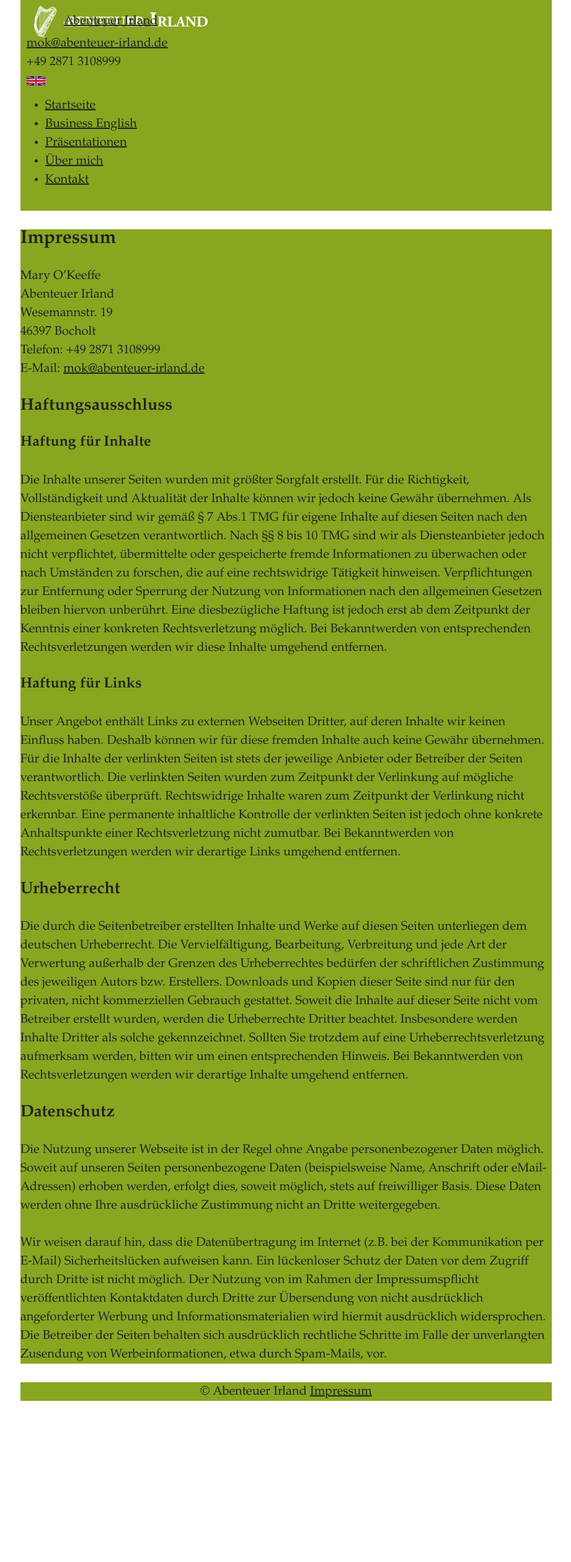
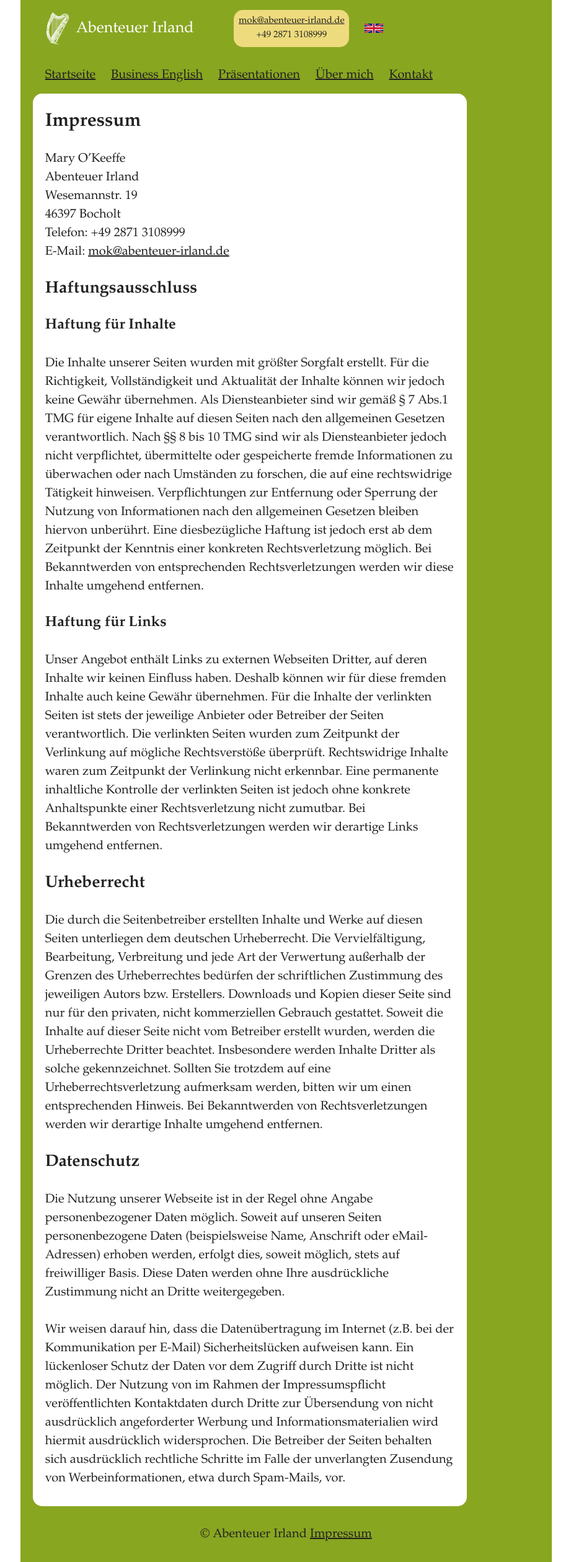
Before and after one commit to ArloL/abenteuer-irland, a Jekyll site: the page built from impressum.md, in a window 1280 px wide. Shown: the whole page at 62% size, without its empty margins (108-1029 px from the left). Built offline with Jekyll 4.4.1, drawn with Linux system fonts in a browser that asks for light colours; before the commit the page ends 2290 px from its top, so only the background shows below that.

Commit message:
Compile less

```diff
--- a/_includes/header.html
+++ b/_includes/header.html
@@ -15,7 +15,7 @@
     <meta http-equiv="Content-Language" content="{{language}}">
     <meta name="viewport" content="width=device-width">
     <base href="{{site.url}}{{site.baseurl}}">
-    <link rel="stylesheet" href="css/d41d8cd98f00b204e9800998ecf8427e.css">
+    <link rel="stylesheet" href="css/08a1a6035acfc0f224732bf84e29dcf5.css">
     {% if page.canonical %}
     <link rel="canonical" href="{{site.url}}{{site.baseurl}}{{page.canonical}}">
     {% endif %}
--- /dev/null
+++ b/css/08a1a6035acfc0f224732bf84e29dcf5.css
@@ -0,0 +1,69 @@
+article,aside,details,figcaption,figure,footer,header,hgroup,main,nav,section,summary{display:block}
+audio,canvas,video{display:inline-block}
+audio:not([controls]){display:none;height:0}
+[hidden]{display:none}
+html{font-family:sans-serif;-ms-text-size-adjust:100%;-webkit-text-size-adjust:100%;}
+body{margin:0}
+a:focus{outline:thin dotted}
+a:active,a:hover{outline:0}
+h1{font-size:2em;margin:0.67em 0}
+abbr[title]{border-bottom:1px dotted}
+b,strong{font-weight:bold}
+dfn{font-style:italic}
+hr{-moz-box-sizing:content-box;box-sizing:content-box;height:0}
+mark{background:#ff0;color:#000}
+code,kbd,pre,samp{font-family:monospace, serif;font-size:1em}
+pre{white-space:pre-wrap}
+q{quotes:"\201C" "\201D" "\2018" "\2019"}
+small{font-size:80%}
+sub,sup{font-size:75%;line-height:0;position:relative;vertical-align:baseline}
+sup{top:-0.5em}
+sub{bottom:-0.25em}
+img{border:0}
+svg:not(:root){overflow:hidden}
+figure{margin:0}
+fieldset{border:1px solid #c0c0c0;margin:0 2px;padding:0.35em 0.625em 0.75em}
+legend{border:0;padding:0;}
+button,input,select,textarea{font-family:inherit;font-size:100%;margin:0;}
+button,input{line-height:normal}
+button,select{text-transform:none}
+button,html input[type="button"],input[type="reset"],input[type="submit"]{-webkit-appearance:button;cursor:pointer;}
+button[disabled],html input[disabled]{cursor:default}
+input[type="checkbox"],input[type="radio"]{box-sizing:border-box;padding:0;}
+input[type="search"]{-webkit-appearance:textfield;-moz-box-sizing:content-box;-webkit-box-sizing:content-box;box-sizing:content-box}
+input[type="search"]::-webkit-search-cancel-button,input[type="search"]::-webkit-search-decoration{-webkit-appearance:none}
+button::-moz-focus-inner,input::-moz-focus-inner{border:0;padding:0}
+textarea{overflow:auto;vertical-align:top;}
+table{border-collapse:collapse;border-spacing:0}
+html,button,input,select,textarea{color:#222}
+body{font-family:"Palatino Linotype",Palatino,Palladio,"URW Palladio L","Book Antiqua",Baskerville,"Bookman Old Style","Bitstream Charter","Nimbus Roman No9 L",Garamond,"Apple Garamond","ITC Garamond Narrow","New Century Schoolbook","Century Schoolbook","Century Schoolbook L",Georgia,serif;font-size:1em;line-height:1.5}
+::-moz-selection{color:#fdf6e3;background:#268bd2;text-shadow:none}
+::selection{color:#fdf6e3;background:#268bd2;text-shadow:none}
+hr{display:block;height:1px;border:0;border-top:1px solid #ccc;margin:1.5em 0;padding:0}
+img{vertical-align:middle}
+fieldset{border:0;margin:0;padding:0}
+textarea{resize:vertical}
+h1{margin:1em 0;font-size:1.5em;line-height:1}
+h2{margin:1.1250281257031427em 0;font-size:1.3333em;line-height:1.1250281257031427}
+h3{margin:1.2857877593005314em 0;font-size:1.1666em;line-height:1.2857877593005314}
+h4{margin:1.2857877593005314em 0;font-size:1.1666em;font-style:italic;line-height:1.2857877593005314}
+h5{margin:1.5em 0;font-size:1em;line-height:1.5}
+h6{margin:1.5em 0;font-size:1em;font-style:italic;line-height:1.5}
+p{margin:1.5em 0}
+ol,ul{padding:0 0 0 1.5em;margin:1.5em 0}
+ul ul,ul ol,ol ol,ol ul{margin:0}
+a,a:active,a:visited{color:#222}
+.body{background:#89a620}
+.header{padding:0 1.5em}
+a.logo{font-size:1.25em;display:inline-block;vertical-align:middle;margin:.6em 0;color:#fff;text-decoration:none}
+.telBox{display:none;vertical-align:middle;font-size:.75em;padding:.5em;margin:1em 0;margin-left:4em;background-color:#eedb7d;text-align:center;-webkit-border-radius:1em;-moz-border-radius:1em;border-radius:1em}
+.language{display:inline-block;margin:1.5em 0;margin-left:1em}
+.nav{list-style:none;padding:0;margin:.75em 0}.nav li{display:inline}.nav li a{padding:.5em;white-space:nowrap}.nav li a:hover,.nav li a:focus{background:#f1ae5d}
+.article{max-width:33em;min-width:15em;word-wrap:break-word;background:#fff;padding:0 1em;margin:0 1em;-webkit-border-radius:.75em;-moz-border-radius:.75em;border-radius:.75em;}.article:before,.article:after{content:" ";display:table;}
+.article:after{clear:both}
+.article{*zoom:1}
+.article .mary{float:right;margin:1.5em 0 0.5em 1em;width:9em;height:auto;max-width:180px;max-height:200px}
+.footer{text-align:center;}.footer:before,.footer:after{content:" ";display:table;}
+.footer:after{clear:both}
+.footer{*zoom:1}
+@media only screen and (min-width:42em){body{font-size:1.25em} .telBox{display:inline-block}}@media only screen and (min-width:54em){.body{margin:0 1em}}@media only screen and (min-width:60em){.body{margin:0 2em}}@media only screen and (min-width:72em){.body{margin:0 22% 0 11%}}@media only screen and (min-width:90em){body{font-size:1.5em}}@media print{*{background:transparent !important;color:#000 !important;box-shadow:none !important;text-shadow:none !important} body{font-size:12pt;margin:0;max-width:none} a,a:visited{text-decoration:underline} a[href]:after{content:" (" attr(href) ")"} abbr[title]:after{content:" (" attr(title) ")"} .ir a:after,a[href^="javascript:"]:after,a[href^="#"]:after{content:""} pre,blockquote{border:1px solid #999;page-break-inside:avoid} thead{display:table-header-group;} tr,img{page-break-inside:avoid} img{max-width:100% !important} @page {margin:11% 22% 22% 11%}@page :left{margin:11% 11% 22% 22%}p,h2,h3{orphans:3;widows:3} h2,h3{page-break-after:avoid} .header,.footer{display:none} .article{margin:0}}
--- a/css/d41d8cd98f00b204e9800998ecf8427e.css
+++ /dev/null
@@ -1,84 +0,0 @@
-article,aside,details,figcaption,figure,footer,header,hgroup,main,nav,section,summary{display:block;}
-audio,canvas,video{display:inline-block;}
-audio:not([controls]){display:none;height:0;}
-[hidden]{display:none;}
-html{font-family:sans-serif;-ms-text-size-adjust:100%;-webkit-text-size-adjust:100%;}
-body{margin:0;}
-a:focus{outline:thin dotted;}
-a:active,a:hover{outline:0;}
-h1{font-size:2em;margin:0.67em 0;}
-abbr[title]{border-bottom:1px dotted;}
-b,strong{font-weight:bold;}
-dfn{font-style:italic;}
-hr{-moz-box-sizing:content-box;box-sizing:content-box;height:0;}
-mark{background:#ff0;color:#000;}
-code,kbd,pre,samp{font-family:monospace, serif;font-size:1em;}
-pre{white-space:pre-wrap;}
-q{quotes:"\201C" "\201D" "\2018" "\2019";}
-small{font-size:80%;}
-sub,sup{font-size:75%;line-height:0;position:relative;vertical-align:baseline;}
-sup{top:-0.5em;}
-sub{bottom:-0.25em;}
-img{border:0;}
-svg:not(:root){overflow:hidden;}
-figure{margin:0;}
-fieldset{border:1px solid #c0c0c0;margin:0 2px;padding:0.35em 0.625em 0.75em;}
-legend{border:0;padding:0;}
-button,input,select,textarea{font-family:inherit;font-size:100%;margin:0;}
-button,input{line-height:normal;}
-button,select{text-transform:none;}
-button,html input[type="button"],input[type="reset"],input[type="submit"]{-webkit-appearance:button;cursor:pointer;}
-button[disabled],html input[disabled]{cursor:default;}
-input[type="checkbox"],input[type="radio"]{box-sizing:border-box;padding:0;}
-input[type="search"]{-webkit-appearance:textfield;-moz-box-sizing:content-box;-webkit-box-sizing:content-box;box-sizing:content-box;}
-input[type="search"]::-webkit-search-cancel-button,input[type="search"]::-webkit-search-decoration{-webkit-appearance:none;}
-button::-moz-focus-inner,input::-moz-focus-inner{border:0;padding:0;}
-textarea{overflow:auto;vertical-align:top;}
-table{border-collapse:collapse;border-spacing:0;}
-html,button,input,select,textarea{color:#222222;}
-body{font-family:"Palatino Linotype",Palatino,Palladio,"URW Palladio L","Book Antiqua",Baskerville,"Bookman Old Style","Bitstream Charter","Nimbus Roman No9 L",Garamond,"Apple Garamond","ITC Garamond Narrow","New Century Schoolbook","Century Schoolbook","Century Schoolbook L",Georgia,serif;font-size:1em;line-height:1.5;}
-::-moz-selection{color:#fdf6e3;background:#268bd2;text-shadow:none;}
-::selection{color:#fdf6e3;background:#268bd2;text-shadow:none;}
-hr{display:block;height:1px;border:0;border-top:1px solid #ccc;margin:1.5em 0;padding:0;}
-img{vertical-align:middle;}
-fieldset{border:0;margin:0;padding:0;}
-textarea{resize:vertical;}
-#chromeframe{padding:0 1.5em;margin:0 auto;color:#fdf6e3;background-color:#d33682;}
-#chromeframe a,#chromeframe a:active,#chromeframe a:visited{color:#eee8d5;}
-h1{margin:1em 0;font-size:1.5em;line-height:1;}
-h2{margin:1.1250281257031427em 0;font-size:1.3333em;line-height:1.1250281257031427;}
-h3{margin:1.2857877593005314em 0;font-size:1.1666em;line-height:1.2857877593005314;}
-h4{margin:1.2857877593005314em 0;font-size:1.1666em;font-style:italic;line-height:1.2857877593005314;}
-h5{margin:1.5em 0;font-size:1em;line-height:1.5;}
-h6{margin:1.5em 0;font-size:1em;font-style:italic;line-height:1.5;}
-p{margin:1.5em 0;}
-ol,ul{padding:0 0 0 1.5em;margin:1.5em 0;}
-ul ul,ul ol,ol ol,ol ul{margin:0;}
-a,a:active,a:visited{color:#222222;}
-.header,.footer,.article{background:#89a620;}
-.lt-ie9 .header,.lt-ie9 .footer,.lt-ie9 .article{padding:0 1.5em;margin-right:auto;margin-left:auto;}
-.header{padding:0.25em 0.5em;}
-.nav{margin-top:0.5em;}.nav ul{font-size:0.8em;line-height:1.875;list-style:none;margin:0;padding:0;}.nav ul li{display:inline;}.nav ul li a{padding:0.4375em;white-space:nowrap;}.nav ul li a:hover,.nav ul li a:focus{background:#a5bb54;}
-.content{max-width:33em;min-width:15em;word-wrap:break-word;}
-.lt-ie7 .content{width:33em;}
-.header .logo{display:inline-block;vertical-align:top;background-image:url(../img/logo-2.png);background-size:295px 50px;width:295px;height:50px;}
-#telBox{display:inline-block;margin:0.25em 0.25em 0.25em 1em;padding:0.25em 1em;background-color:#eedb7d;font-size:0.75em;-webkit-border-radius:1em;-moz-border-radius:1em;border-radius:1em;}
-#telBox p{margin:0;font-size:1.125em;text-align:center;}
-#language{display:inline-block;margin:0.25em 0.25em 0.25em 1em;padding:0;}
-#language p{margin:0;}
-.article .content{background:#fff;padding:0.5em 1em;margin:0 1em;-webkit-border-radius:0.75em;-moz-border-radius:0.75em;border-radius:0.75em;}
-.footer{text-align:center;}
-.article img.floatright{margin:0 0 0.5em 1em;width:9em;height:auto;max-width:180px;max-height:200px;}
-.ireland-bg .article{background:url(../img/back-4.jpg) no-repeat left top #89a620;background-size:1150px 750px;}.ireland-bg .article .content{background:rgba(255, 255, 255, 0.8);margin-top:1em;margin-bottom:1em;}
-.floatright{float:right;}
-.floatleft{float:left;}
-.ir{background-color:transparent;border:0;overflow:hidden;*text-indent:-9999px;}
-.ir:before{content:"";display:block;width:0;height:150%;}
-.hidden{display:none !important;visibility:hidden;}
-.visuallyhidden{border:0;clip:rect(0 0 0 0);height:1px;margin:-1px;overflow:hidden;padding:0;position:absolute;width:1px;}
-.visuallyhidden.focusable:active,.visuallyhidden.focusable:focus{clip:auto;height:auto;margin:0;overflow:visible;position:static;width:auto;}
-.invisible{visibility:hidden;}
-.clearfix:before,.clearfix:after{content:" ";display:table;}
-.clearfix:after{clear:both;}
-.clearfix{*zoom:1;}
-@media only screen and (min-width:42em){body{font-size:1.25em;}}@media only screen and (min-width:54em){.header,.footer,.article{margin:0 1em;}}@media only screen and (min-width:60em){.header,.footer,.article{margin:0 2em;}}@media only screen and (min-width:72em){.header,.footer,.article{margin:0 22% 0 11%;}}@media only screen and (min-width:90em){body{font-size:1.5em;}}@media print{*{background:transparent !important;color:#000 !important;box-shadow:none !important;text-shadow:none !important;} body{font-size:12pt;margin:0;max-width:none;} a,a:visited{text-decoration:underline;} a[href]:after{content:" (" attr(href) ")";} abbr[title]:after{content:" (" attr(title) ")";} .ir a:after,a[href^="javascript:"]:after,a[href^="#"]:after{content:"";} pre,blockquote{border:1px solid #999;page-break-inside:avoid;} thead{display:table-header-group;} tr,img{page-break-inside:avoid;} img{max-width:100% !important;} @page {margin:11% 22% 22% 11%;}@page :left{margin:11% 11% 22% 22%;}p,h2,h3{orphans:3;widows:3;} h2,h3{page-break-after:avoid;} .header,.footer{display:none;} .article{margin:0;}}
```
